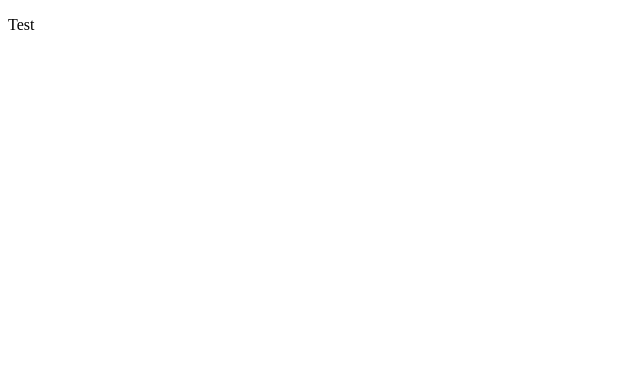
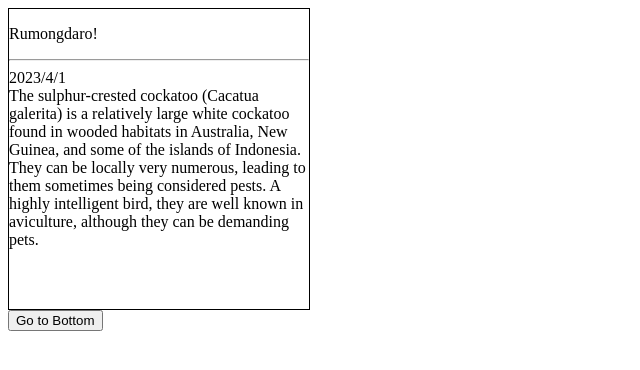
Before and after one commit to sarifor/sarifor.github.io, a React (Create React App) app: page / in a window 1280 px wide. Shown: the top 370 px of the page, without its empty margins (0-640 px from the left). Built offline with nearby package versions, Linux system fonts and the light colour scheme.

Commit message:
Set basic component constructure

```diff
--- a/src/App.js
+++ b/src/App.js
@@ -1,9 +1,17 @@
-function App() {
-  return (
-    <div className="App">
-      <p>Test</p>
-    </div>
-  );
+import React, { Component } from 'react';
+import ScrollBox from './ScrollBox.js';
+
+class App extends Component {
+  render() {
+    return (
+      <div>
+        <ScrollBox ref={(ref) => this.scrollBox=ref}/>
+        <button onClick={() => this.scrollBox.scrollToBottom()}>
+            Go to Bottom
+        </button>
+      </div>
+    )
+  }
 }
 
 export default App;
--- /dev/null
+++ b/src/Comment.js
@@ -0,0 +1,18 @@
+import React, { Component } from "react";
+
+class Comment extends Component {
+    render() {
+        return (
+            <div>
+                <div>
+                    2023/4/1
+                </div>
+                <div>
+                    The sulphur-crested cockatoo (Cacatua galerita) is a relatively large white cockatoo found in wooded habitats in Australia, New Guinea, and some of the islands of Indonesia. They can be locally very numerous, leading to them sometimes being considered pests. A highly intelligent bird, they are well known in aviculture, although they can be demanding pets.
+                </div>
+            </div>
+        );
+    }
+}
+
+export default Comment;
--- /dev/null
+++ b/src/ScrollBox.js
@@ -0,0 +1,30 @@
+import React, { Component } from 'react';
+import Comment from './Comment';
+
+class ScrollBox extends Component {
+    scrollToBottom = () => {
+        const { scrollHeight, clientHeight } = this.box;
+        this.box.scrollTop = scrollHeight - clientHeight;
+    }
+
+    render() {
+        const style = {
+            border: '1px solid black',
+            height: '300px',
+            width: '300px',
+            overflow: 'auto',
+            position: 'relative'
+        }
+
+        return (
+            <div style={style} ref={(ref) => {this.box=ref}}>
+                <p>Rumongdaro!</p>
+                <hr/>
+
+                <Comment />
+            </div>
+        );
+    }
+}
+
+export default ScrollBox;
```
